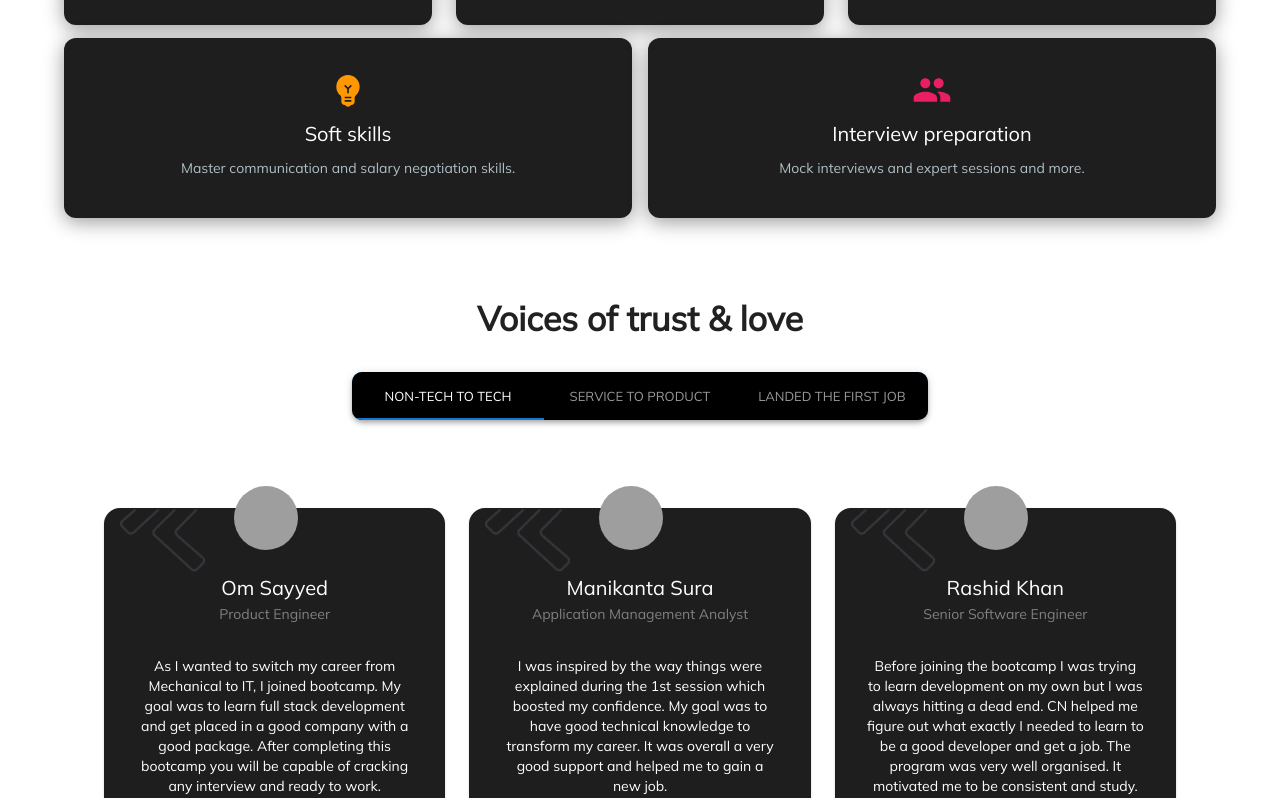
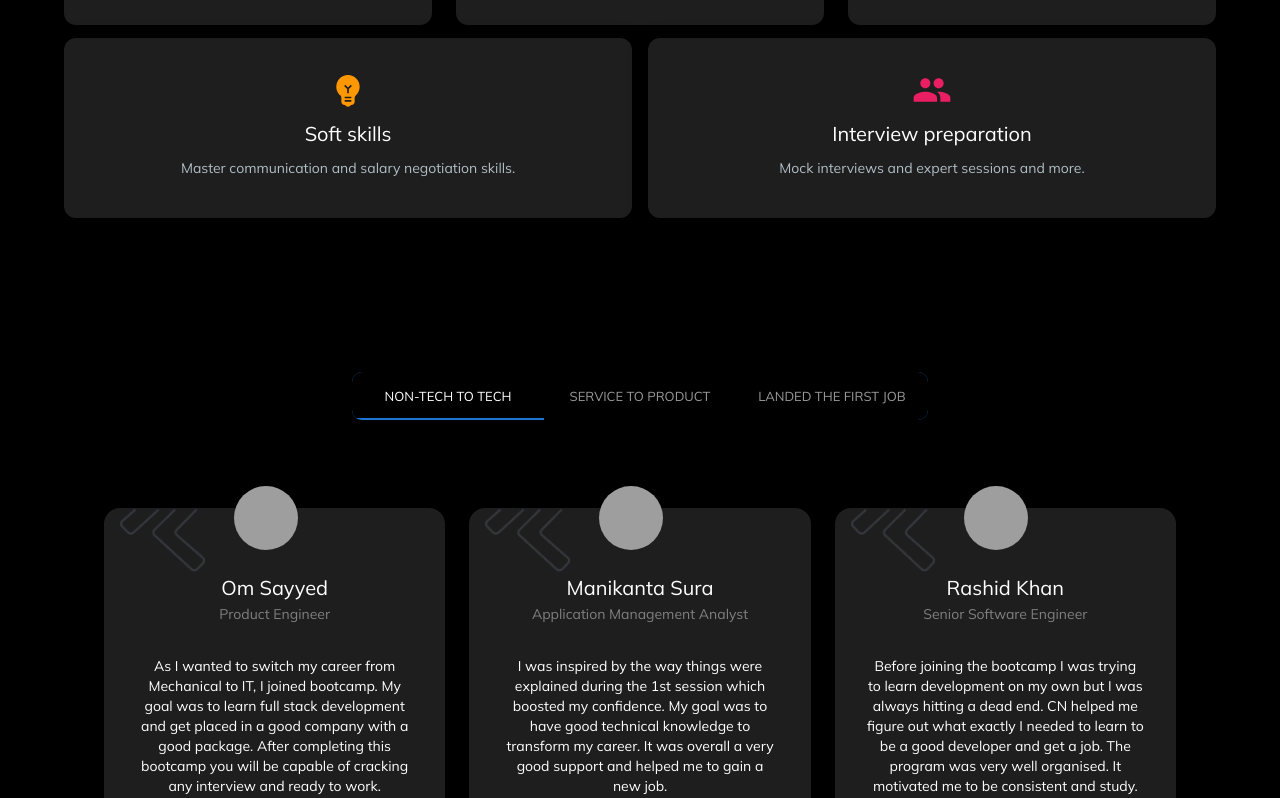
Before and after one commit to Vrecruiter-Project/digi-beez-project, a React (Vite) app: page / in a window 1280 px wide. Shown: the part 2897-3695 px from the top of the page. Built offline with nearby package versions, Linux system fonts and the light colour scheme; grey boxes are pictures that could not be loaded.

Commit message:
Add padding to TrustLove component and wrap related components in a div for improved layout

```diff
--- a/src/app/components/LandingPage/Trust&Love/Trustlove.jsx
+++ b/src/app/components/LandingPage/Trust&Love/Trustlove.jsx
@@ -168,7 +168,7 @@ export default function TrustLove() {
   ];
 
   return (
-    <Container>
+    <Container className='pb-2'>
       <Typography
         variant="h4"
         sx={{ textAlign: "center", fontWeight: "bold", mb: 4, mt: 5 }}
--- a/src/app/pages/Home/Home.jsx
+++ b/src/app/pages/Home/Home.jsx
@@ -20,9 +20,11 @@ export default function Home() {
       <Herosection />
       <Coursebrocher />
       <PlacementBenefits />
+      <div className='bg-black'>
       <CourseBenefits />
       <Benefits />
       <Trustlove />
+      </div>
       <Learners />
       <OurExperience />
       <PlansAndPricing />
```
